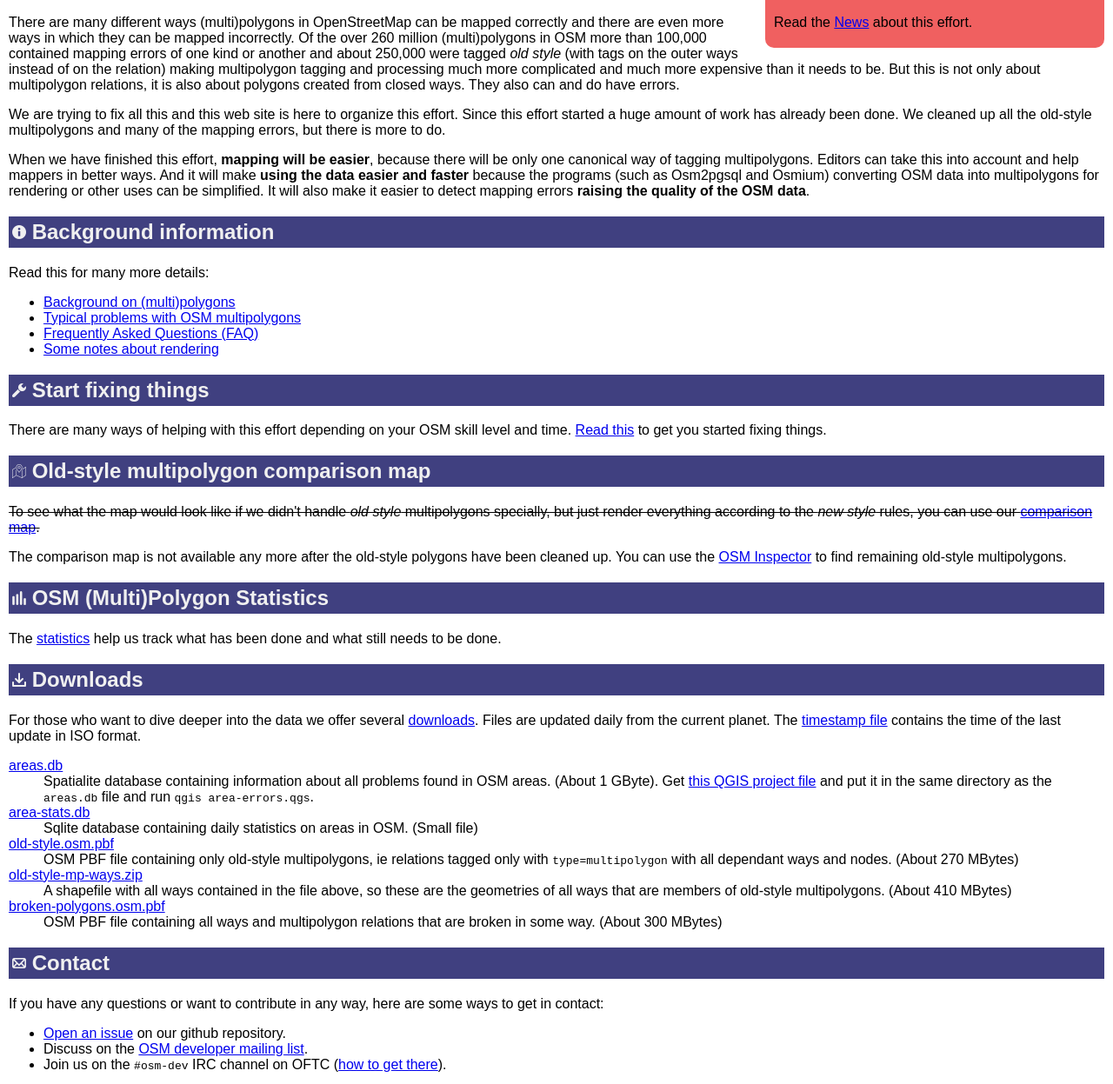
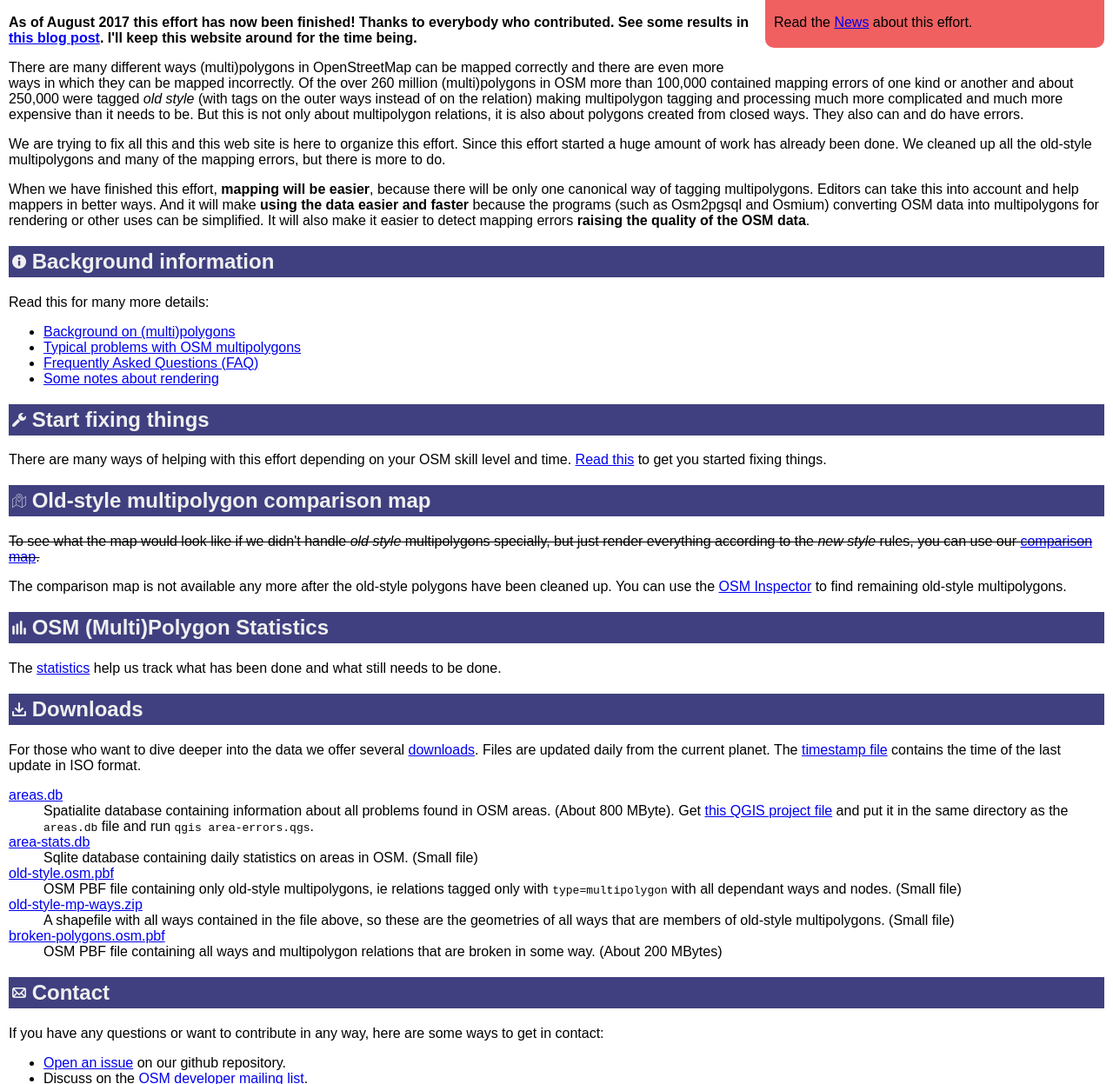
Before and after one commit to osmlab/fixing-polygons-in-osm, a plain HTML site: page web/index.html in a window 1280 px wide. Shown: the part 69-1316 px from the top of the page at 87% size. Drawn offline with Linux system fonts and the light colour scheme.

Commit message:
Show the fixing effort as finished.

```diff
--- a/web/index.html
+++ b/web/index.html
@@ -15,6 +15,11 @@
 </div>
 
 <h1>Fixing Polygons in OSM</h1>
+
+<p><b>As of August 2017 this effort has now been finished! Thanks to everybody
+who contributed. See some results in
+<a href="https://blog.jochentopf.com/2017-08-28-polygon-fixing-effort-concluded.html">this
+blog post</a>. I'll keep this website around for the time being.</b></p>
 
 <p>There are many different ways (multi)polygons in OpenStreetMap can be mapped
 correctly and there are even more ways in which they can be mapped incorrectly.
@@ -81,19 +86,19 @@ contains the time of the last update in ISO format.</p>
 
 <dl>
 <dt><a href="/download/areas.db">areas.db</a></dt>
-<dd>Spatialite database containing information about all problems found in OSM areas. (About 1 GByte). Get
+<dd>Spatialite database containing information about all problems found in OSM areas. (About 800 MByte). Get
     <a href="https://raw.githubusercontent.com/osmcode/osm-area-tools/master/area-errors.qgs">this QGIS project file</a> and
     put it in the same directory as the <tt>areas.db</tt> file and run <tt>qgis area-errors.qgs</tt>.</dd>
 <dt><a href="/download/area-stats.db">area-stats.db</a></dt>
 <dd>Sqlite database containing daily statistics on areas in OSM. (Small file)</dd>
 <dt><a href="/download/old-style.osm.pbf">old-style.osm.pbf</a></dt>
 <dd>OSM PBF file containing only old-style multipolygons, ie relations
-    tagged only with <tt>type=multipolygon</tt> with all dependant ways and nodes. (About 270 MBytes)</dd>
+    tagged only with <tt>type=multipolygon</tt> with all dependant ways and nodes. (Small file)</dd>
 <dt><a href="/download/old-style-mp-ways.zip">old-style-mp-ways.zip</a></dt>
 <dd>A shapefile with all ways contained in the file above, so these are the geometries of all ways that are members
-    of old-style multipolygons. (About 410 MBytes)</dd>
+    of old-style multipolygons. (Small file)</dd>
 <dt><a href="/download/broken-polygons.osm.pbf">broken-polygons.osm.pbf</a></dt>
-<dd>OSM PBF file containing all ways and multipolygon relations that are broken in some way. (About 300 MBytes)</dd>
+<dd>OSM PBF file containing all ways and multipolygon relations that are broken in some way. (About 200 MBytes)</dd>
 </dl>
 
 <h2><img src="/img/contact-64.png" width="16" height="16"/> Contact</h2>
```
Also changed, not shown: web/fixing.html (+5 -0 lines).
